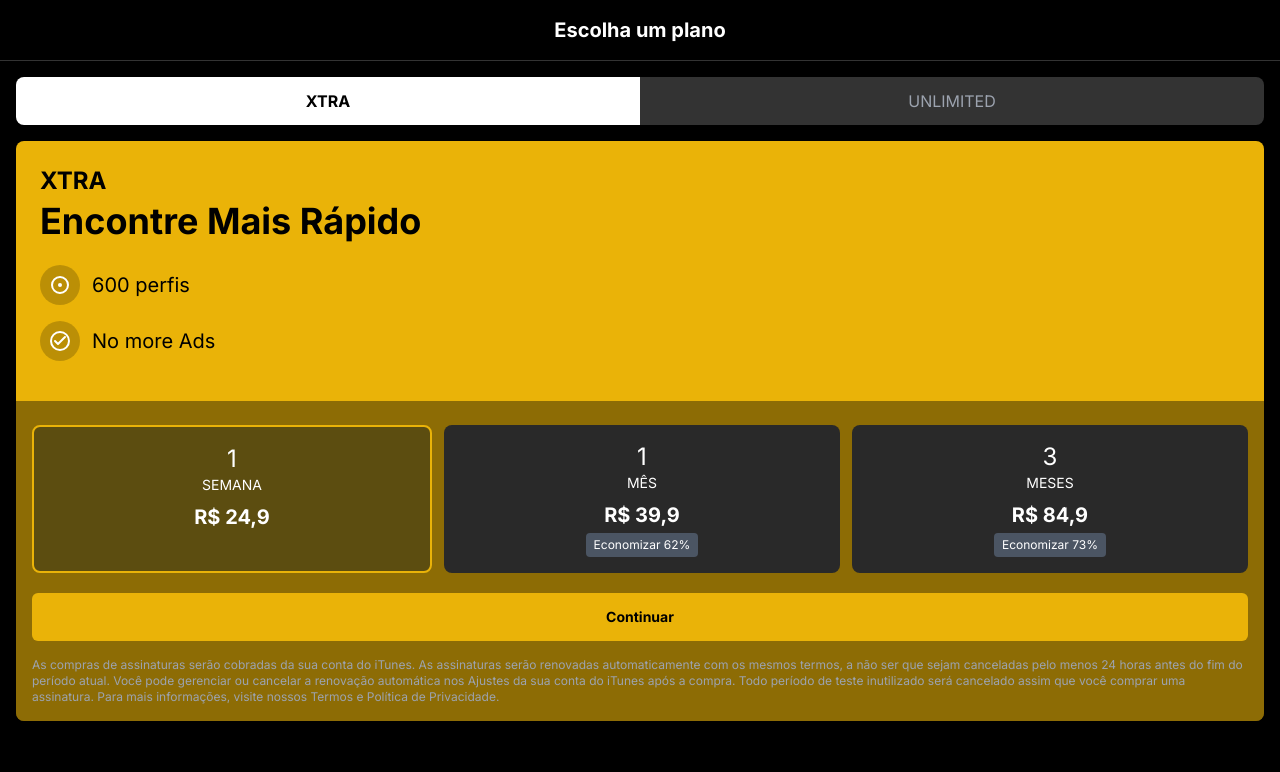
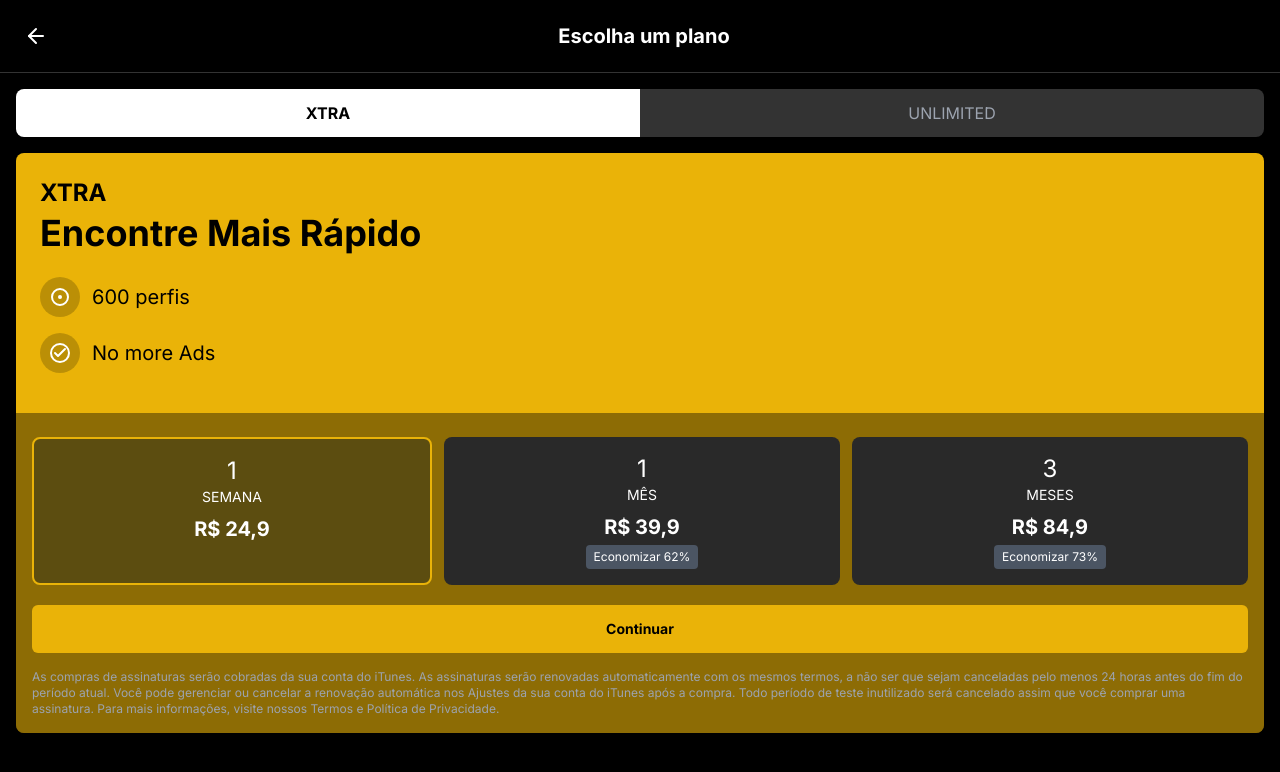
Before and after one commit to devcapixaba/chatlocate-connect, a React (Vite) app: page /premium in a window 1280 px wide. Shown: the top 772 px of the page. Built offline with nearby package versions, Linux system fonts and the light colour scheme.

Commit message:
Implement back navigation and input field
- Implemented back navigation on the premium plans screen.
- Added "digite algo" input field to the profile preview screen.

```diff
--- a/src/components/ProfilePreview.tsx
+++ b/src/components/ProfilePreview.tsx
@@ -1,6 +1,6 @@
 
 import React, { useState } from "react";
-import { X, MessageSquare, Send } from "lucide-react";
+import { X, MessageSquare, Send, Cookie } from "lucide-react";
 import { Button } from "@/components/ui/button";
 import { Input } from "@/components/ui/input";
 import { toast } from "@/hooks/use-toast";
--- a/src/pages/PremiumPlans.tsx
+++ b/src/pages/PremiumPlans.tsx
@@ -9,8 +9,15 @@ const PremiumPlans = () => {
   return (
     <div className="min-h-screen bg-black text-white">
       {/* Header */}
-      <div className="sticky top-0 z-10 bg-black py-4 px-4 flex items-center justify-center border-b border-[#333333]">
+      <div className="sticky top-0 z-10 bg-black py-4 px-4 flex items-center justify-between border-b border-[#333333]">
+        <button
+          onClick={() => navigate(-1)}
+          className="p-2"
+        >
+          <ArrowLeft size={24} className="text-white" />
+        </button>
         <h1 className="text-xl font-bold">Escolha um plano</h1>
+        <div className="w-8"></div> {/* Spacer for alignment */}
       </div>
 
       {/* Tab Selection */}
```
